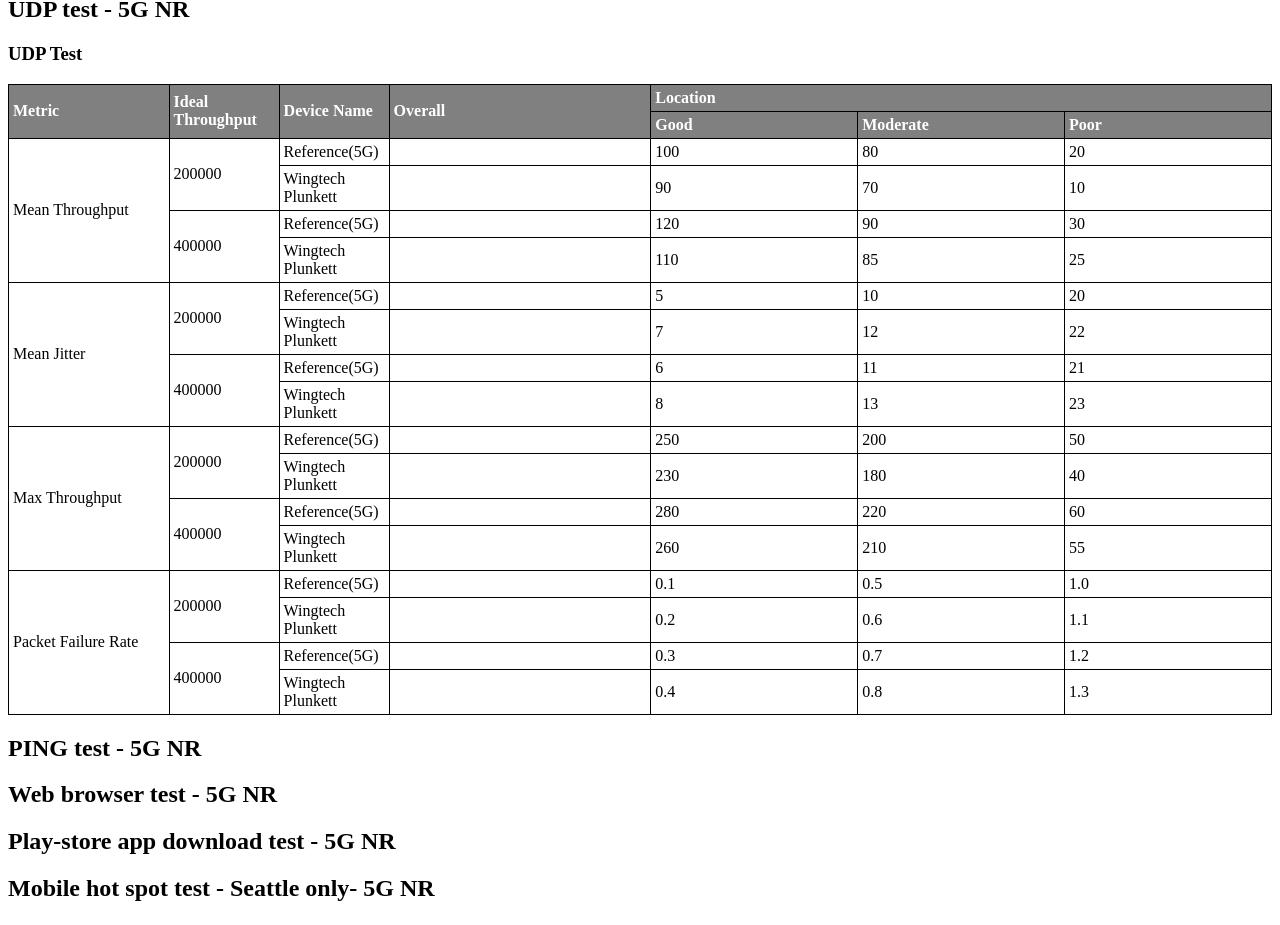
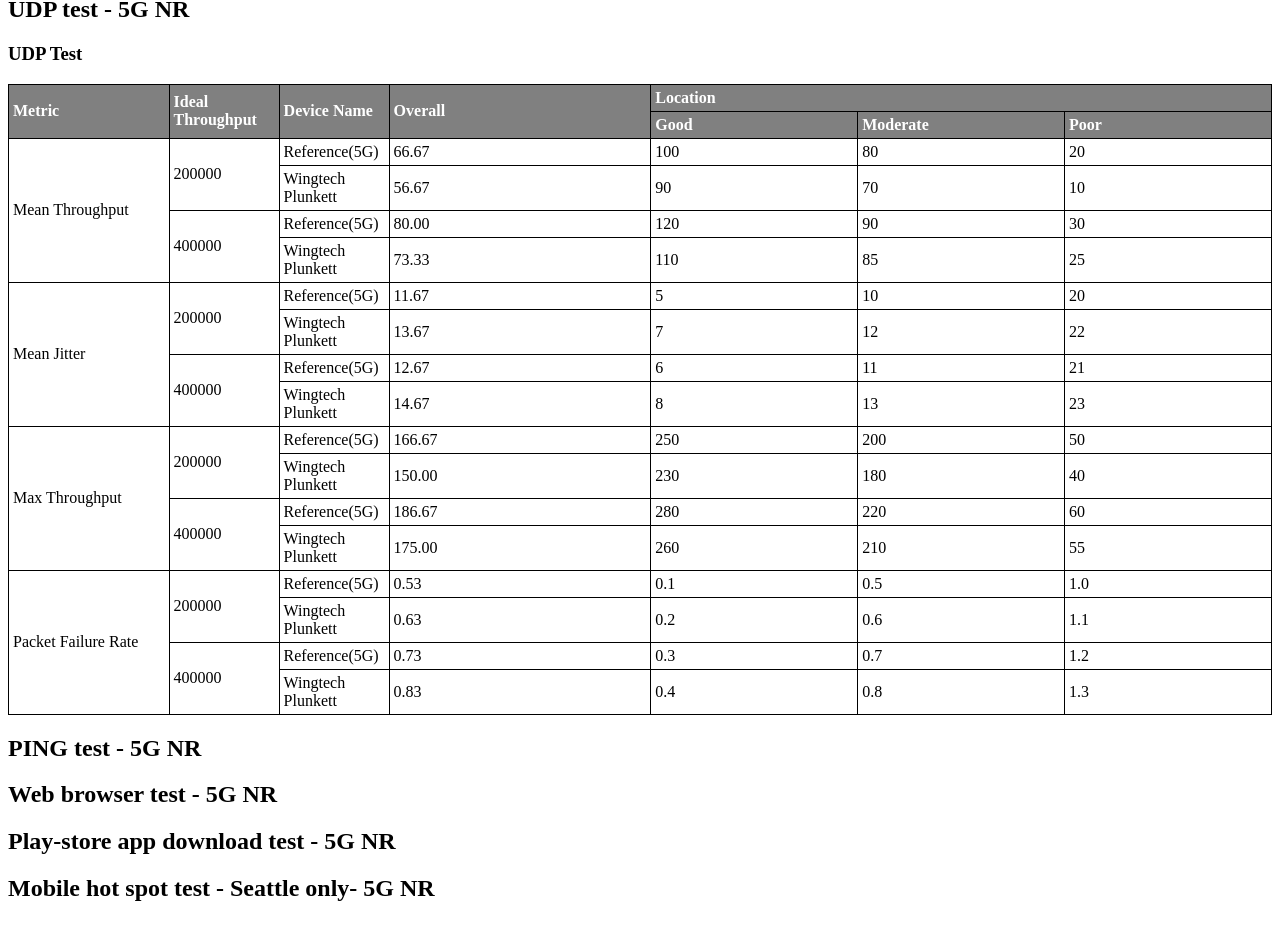
Before and after one commit to LiJieSu0/Fit4Launch_Report, a React (Create React App) app in the folder report-generator-app/: page / in a window 1280 px wide. Shown: the part 4055-4980 px from the top of the page. Built offline with nearby package versions, Linux system fonts and the light colour scheme; what chartjs-plugin-datalabels would draw is missing.

Commit message:
add overall data for udp table

```diff
--- a/report-generator-app/src/ReportDetails/DataPerformance/DpDetailsPage.js
+++ b/report-generator-app/src/ReportDetails/DataPerformance/DpDetailsPage.js
@@ -69,6 +69,10 @@ function DpDetailsPage() {
     },
   };
 
+  const udpDL_Stationary_DL={
+
+  };
+
   return (
     <div>
       <h2>Data Performance Details Page</h2>
@@ -87,7 +91,7 @@ function DpDetailsPage() {
       </div>
       <div className='page-content'>
       <h2>UDP test - 5G NR</h2>
-      <DpUdpTable data={udp_Stationary_Data} tableName="UDP Test" />
+      <DpUdpTable data={udpDL_Stationary_DL} tableName="UDP Test" />
       </div>
       <div className='page-content'>
       <h2>PING test - 5G NR</h2>
--- a/report-generator-app/src/ReportDetails/DataPerformance/DpUdpTable.js
+++ b/report-generator-app/src/ReportDetails/DataPerformance/DpUdpTable.js
@@ -1,6 +1,11 @@
 import React from 'react';
 
 function DpUdpTable({ data, tableName }) {
+  const calculateOverallAverage = (good, moderate, poor) => {
+    const sum = parseFloat(good) + parseFloat(moderate) + parseFloat(poor);
+    return (sum / 3).toFixed(2); // Calculate average and format to 2 decimal places
+  };
+
   // Dummy data structure for now, will be replaced with actual data
   const tableData = [
     {
@@ -227,7 +232,7 @@ function DpUdpTable({ data, tableName }) {
                   <td rowSpan={getRowSpan(row.metric, row.idealThroughput)}>{row.idealThroughput}</td>
                 )}
                 <td>{row.deviceName}</td>
-                <td></td> {/* Empty cell for Overall */}
+                <td>{calculateOverallAverage(row.location.good, row.location.moderate, row.location.poor)}</td>
                 <td>{row.location.good}</td>
                 <td>{row.location.moderate}</td>
                 <td>{row.location.poor}</td>
```
